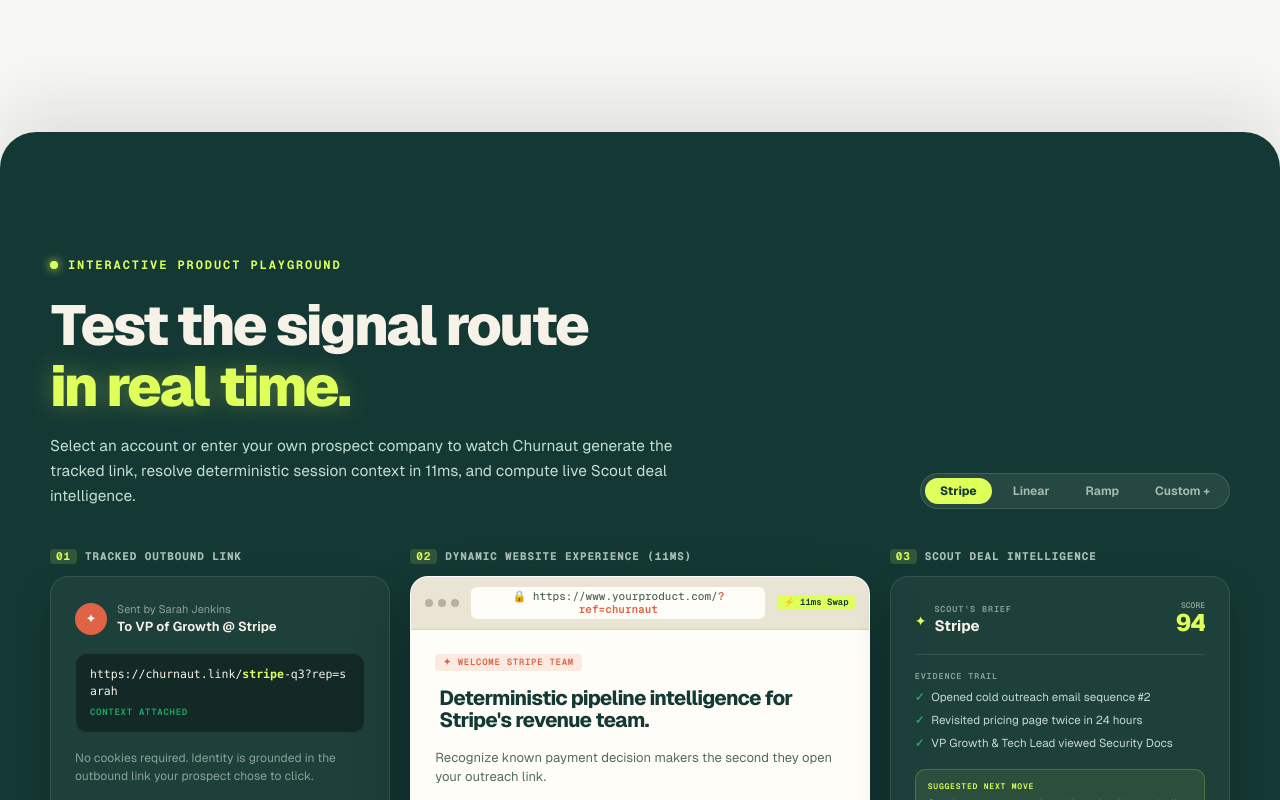
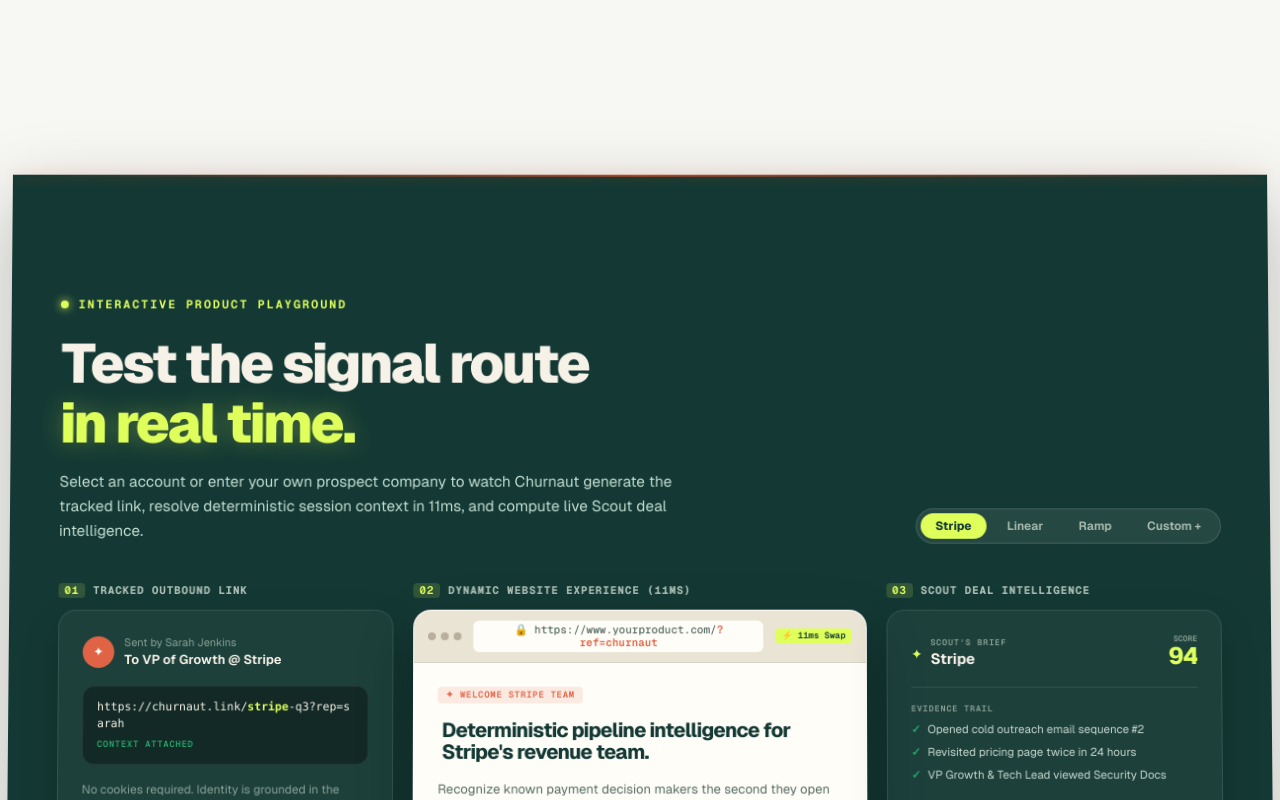
Before and after one commit to cherrylw1/SignalRoute, a Next.js app: page / in a window 1280 px wide. Shown: the part 2880-3680 px from the top of the page. Built offline with nearby package versions, Linux system fonts and the light colour scheme.

Commit message:
Implement 3D Revolving Signal Chamber: cylindrical router perspective trick for section-by-section scroll

```diff
--- a/src/app/page.tsx
+++ b/src/app/page.tsx
@@ -9,7 +9,7 @@
 import { CablePatchBay } from "@/components/cable-patch-bay";
 import { CameraTunnel } from "@/components/camera-tunnel";
 import { TelemetryTerminal } from "@/components/telemetry-terminal";
-import { SpatialDeckSection } from "@/components/spatial-deck-section";
+import { RevolvingChamberSection } from "@/components/revolving-chamber-section";
 import {
   ReferenceCursor,
   ReferenceFaq,
@@ -24,10 +24,10 @@
       <ReferenceCursor />
       <DynamicIsland />
 
-      {/* Plate 1: Hero Stage (Vibrant Orange Canvas & Center Tablet) */}
+      {/* Chamber Stage 1: Hero */}
       <ReferenceHero />
 
-      {/* Plate 2: Trust Pillars & Identity Statement (Warm Paper) */}
+      {/* Chamber Stage 2: Trust Pillars & Identity Statement */}
       <section className="reference-trust" aria-label="Churnaut product pillars">
         <p className="reference-kicker">A SIGNAL SYSTEM FOR REVENUE TEAMS</p>
         <div className="reference-trust-row">
@@ -40,48 +40,48 @@
 
       <ProgressiveStatement />
 
-      {/* Plate 3: Signal Simulator (Interactive Account Simulation) */}
-      <SpatialDeckSection id="simulator" zIndex={10} theme="paper">
+      {/* Chamber Stage 3: Signal Simulator */}
+      <RevolvingChamberSection id="simulator" zIndex={10} theme="paper">
         <SignalSimulator />
-      </SpatialDeckSection>
+      </RevolvingChamberSection>
 
-      {/* Plate 4: 11ms Camera Tunnel (Hardware-Grade Resolution Bus) */}
-      <SpatialDeckSection id="tunnel" zIndex={20} theme="dark">
+      {/* Chamber Stage 4: 11ms Camera Tunnel */}
+      <RevolvingChamberSection id="tunnel" zIndex={20} theme="dark">
         <CameraTunnel />
-      </SpatialDeckSection>
+      </RevolvingChamberSection>
 
-      {/* Plate 5: Deal Intelligence Bento Grid */}
-      <SpatialDeckSection id="bento" zIndex={30} theme="paper">
+      {/* Chamber Stage 5: Deal Intelligence Bento Grid */}
+      <RevolvingChamberSection id="bento" zIndex={30} theme="paper">
         <BentoGrid />
-      </SpatialDeckSection>
+      </RevolvingChamberSection>
 
-      {/* Plate 6: Cable Patch Bay (Interactive Node Wiring) */}
-      <SpatialDeckSection id="patchbay" zIndex={40} theme="dark">
+      {/* Chamber Stage 6: Cable Patch Bay */}
+      <RevolvingChamberSection id="patchbay" zIndex={40} theme="dark">
         <CablePatchBay />
-      </SpatialDeckSection>
+      </RevolvingChamberSection>
 
-      {/* Plate 7: Split Lens (Before / After Transformation) */}
-      <SpatialDeckSection id="lens" zIndex={50} theme="paper">
+      {/* Chamber Stage 7: Split Lens */}
+      <RevolvingChamberSection id="lens" zIndex={50} theme="paper">
         <SplitLens />
-      </SpatialDeckSection>
+      </RevolvingChamberSection>
 
-      {/* Plate 8: Reference Proof (Scout Deal Briefs) */}
-      <SpatialDeckSection id="proof" zIndex={60} theme="paper">
+      {/* Chamber Stage 8: Reference Proof */}
+      <RevolvingChamberSection id="proof" zIndex={60} theme="paper">
         <ReferenceProof />
-      </SpatialDeckSection>
+      </RevolvingChamberSection>
 
-      {/* Plate 9: Telemetry Terminal (Real-time Packet Bus) */}
-      <SpatialDeckSection id="telemetry" zIndex={70} theme="dark">
+      {/* Chamber Stage 9: Telemetry Terminal */}
+      <RevolvingChamberSection id="telemetry" zIndex={70} theme="dark">
         <TelemetryTerminal />
-      </SpatialDeckSection>
+      </RevolvingChamberSection>
 
-      {/* Plate 10: Pipeline Calculator (Interactive ROI Simulator) */}
-      <SpatialDeckSection id="calculator" zIndex={80} theme="paper">
+      {/* Chamber Stage 10: Pipeline Calculator */}
+      <RevolvingChamberSection id="calculator" zIndex={80} theme="paper">
         <PipelineCalculator />
-      </SpatialDeckSection>
+      </RevolvingChamberSection>
 
-      {/* Plate 11: Privacy Boundary (The Identity Boundary) */}
-      <SpatialDeckSection id="privacy" zIndex={90} theme="paper" ariaLabelledby="reference-privacy-title">
+      {/* Chamber Stage 11: Privacy Boundary */}
+      <RevolvingChamberSection id="privacy" zIndex={90} theme="paper" ariaLabelledby="reference-privacy-title">
         <div className="reference-privacy" aria-labelledby="reference-privacy-title">
           <div>
             <p className="reference-kicker"><i /> THE IDENTITY BOUNDARY</p>
@@ -96,10 +96,10 @@
             </Link>
           </div>
         </div>
-      </SpatialDeckSection>
+      </RevolvingChamberSection>
 
-      {/* Plate 12: Precision Edge-Lit Pricing (Dark Forest & Lime Luxury Chassis) */}
-      <SpatialDeckSection id="pricing" zIndex={100} theme="forest" ariaLabelledby="reference-pricing-title">
+      {/* Chamber Stage 12: Precision Edge-Lit Pricing */}
+      <RevolvingChamberSection id="pricing" zIndex={100} theme="forest" ariaLabelledby="reference-pricing-title">
         <div className="reference-pricing" aria-labelledby="reference-pricing-title">
           <div className="reference-pricing-head">
             <div>
@@ -115,12 +115,12 @@
             Monthly and annual billing are available. Annual billing saves two months; usage limits reset monthly.
           </p>
         </div>
-      </SpatialDeckSection>
+      </RevolvingChamberSection>
 
-      {/* Plate 13: Technical FAQ Accordion */}
-      <SpatialDeckSection id="faq" zIndex={110} theme="dark">
+      {/* Chamber Stage 13: Technical FAQ Accordion */}
+      <RevolvingChamberSection id="faq" zIndex={110} theme="dark">
         <ReferenceFaq />
-      </SpatialDeckSection>
+      </RevolvingChamberSection>
     </PageShell>
   );
 }
--- /dev/null
+++ b/src/components/revolving-chamber-section.tsx
@@ -0,0 +1,83 @@
+"use client";
+
+import React, { useRef } from "react";
+import { motion, useScroll, useTransform, useReducedMotion } from "framer-motion";
+
+interface RevolvingChamberSectionProps {
+  children: React.ReactNode;
+  id?: string;
+  className?: string;
+  zIndex?: number;
+  theme?: "paper" | "dark" | "forest";
+  ariaLabelledby?: string;
+}
+
+export function RevolvingChamberSection({
+  children,
+  id,
+  className = "",
+  zIndex = 1,
+  theme = "paper",
+  ariaLabelledby,
+}: RevolvingChamberSectionProps) {
+  const containerRef = useRef<HTMLDivElement>(null);
+  const prefersReducedMotion = useReducedMotion();
+
+  // Track the section's position as it enters, traverses, and leaves the viewport
+  const { scrollYProgress } = useScroll({
+    target: containerRef,
+    offset: ["start end", "end start"],
+  });
+
+  // 3D Revolving Signal Chamber Transform Curves
+  // [0 = entering bottom, 0.28 = locked flat, 0.72 = begins revolving out, 1 = exiting top]
+  const rotateX = useTransform(
+    scrollYProgress,
+    [0, 0.28, 0.72, 1],
+    prefersReducedMotion ? [0, 0, 0, 0] : [-24, 0, 0, 24]
+  );
+
+  const translateZ = useTransform(
+    scrollYProgress,
+    [0, 0.28, 0.72, 1],
+    prefersReducedMotion ? [0, 0, 0, 0] : [-320, 0, 0, -320]
+  );
+
+  const scale = useTransform(
+    scrollYProgress,
+    [0, 0.28, 0.72, 1],
+    prefersReducedMotion ? [1, 1, 1, 1] : [0.92, 1, 1, 0.92]
+  );
+
+  const opacity = useTransform(
+    scrollYProgress,
+    [0, 0.18, 0.82, 1],
+    [0.35, 1, 1, 0.35]
+  );
+
+  return (
+    <div className={`revolving-chamber-stage theme-${theme}`} style={{ zIndex }}>
+      <motion.section
+        ref={containerRef}
+        id={id}
+        aria-labelledby={ariaLabelledby}
+        style={{
+          rotateX,
+          translateZ,
+          scale,
+          opacity,
+          transformOrigin: "center center -100px",
+        }}
+        className={`revolving-chamber-facet ${className}`}
+      >
+        {/* Optical 3D Horizon Seam (Glows when chamber locks to 0 deg) */}
+        <div className="chamber-horizon-seam" aria-hidden="true" />
+
+        {/* Content */}
+        <div className="chamber-content-wrap">
+          {children}
+        </div>
+      </motion.section>
+    </div>
+  );
+}
--- a/src/components/spatial-deck-section.tsx
+++ /dev/null
@@ -1,67 +0,0 @@
-"use client";
-
-import React, { useRef } from "react";
-import { motion, useScroll, useTransform } from "framer-motion";
-
-interface SpatialDeckSectionProps {
-  children: React.ReactNode;
-  id?: string;
-  className?: string;
-  zIndex?: number;
-  theme?: "orange" | "paper" | "dark" | "forest";
-  ariaLabelledby?: string;
-}
-
-export function SpatialDeckSection({
-  children,
-  id,
-  className = "",
-  zIndex = 1,
-  theme = "paper",
-  ariaLabelledby,
-}: SpatialDeckSectionProps) {
-  const containerRef = useRef<HTMLDivElement>(null);
-
-  // Track the section's position as it scrolls through the viewport
-  const { scrollYProgress } = useScroll({
-    target: containerRef,
-    offset: ["start start", "end start"], // As this section scrolls past the top of the viewport
-  });
-
-  // Smooth Z-axis recession as the section exits the active viewport
-  const scale = useTransform(scrollYProgress, [0, 1], [1, 0.95]);
-  const opacity = useTransform(scrollYProgress, [0, 0.75, 1], [1, 0.95, 0.72]);
-  const y = useTransform(scrollYProgress, [0, 1], [0, 36]); // Subtle parallax grounding
-
-  return (
-    <motion.section
-      ref={containerRef}
-      id={id}
-      aria-labelledby={ariaLabelledby}
-      style={{
-        scale,
-        opacity,
-        y,
-        zIndex,
-        transformOrigin: "top center",
-      }}
-      className={`spatial-deck-plate spatial-theme-${theme} ${className}`}
-    >
-      {/* Specular Edge Rim that catches photon light as it enters */}
-      <div className="deck-specular-rim" aria-hidden="true">
-        <span className="deck-rim-laser" />
-      </div>
-
-      {/* Kinetic Section Entrance Choreography */}
-      <motion.div
-        initial={{ opacity: 0, y: 32, scale: 0.985 }}
-        whileInView={{ opacity: 1, y: 0, scale: 1 }}
-        viewport={{ once: true, margin: "-12% 0px -8% 0px" }}
-        transition={{ duration: 0.65, ease: [0.16, 1, 0.3, 1] }}
-        className="deck-inner-chassis"
-      >
-        {children}
-      </motion.div>
-    </motion.section>
-  );
-}
```
Also changed, not shown: src/app/globals.css.
